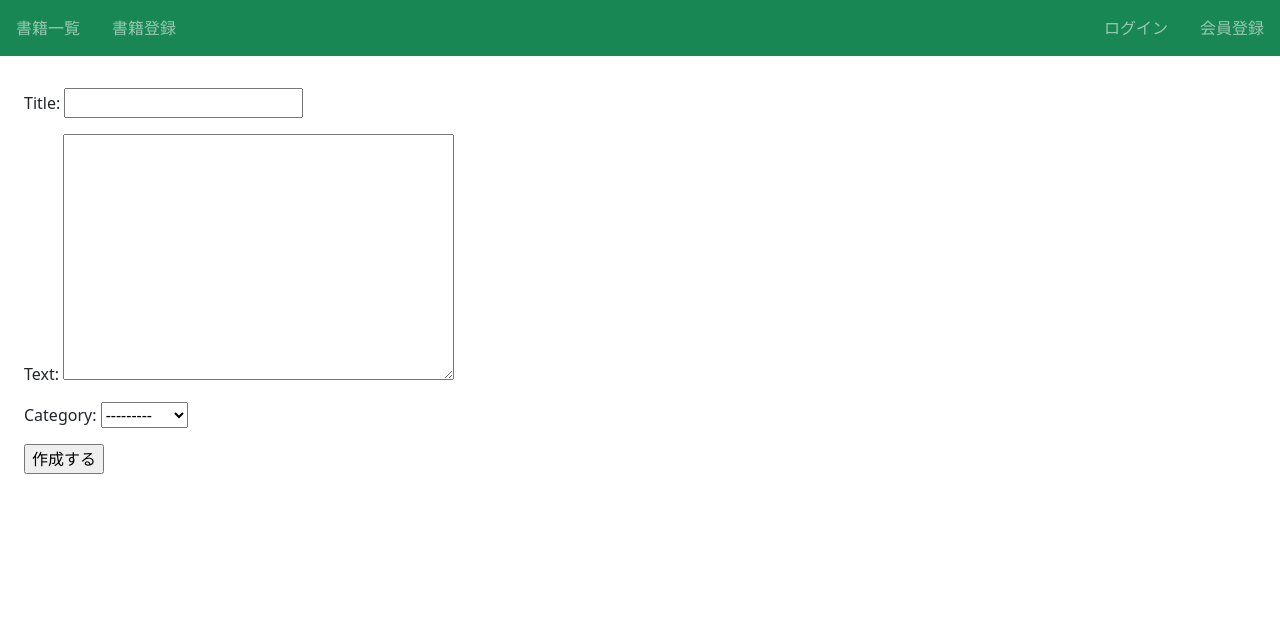
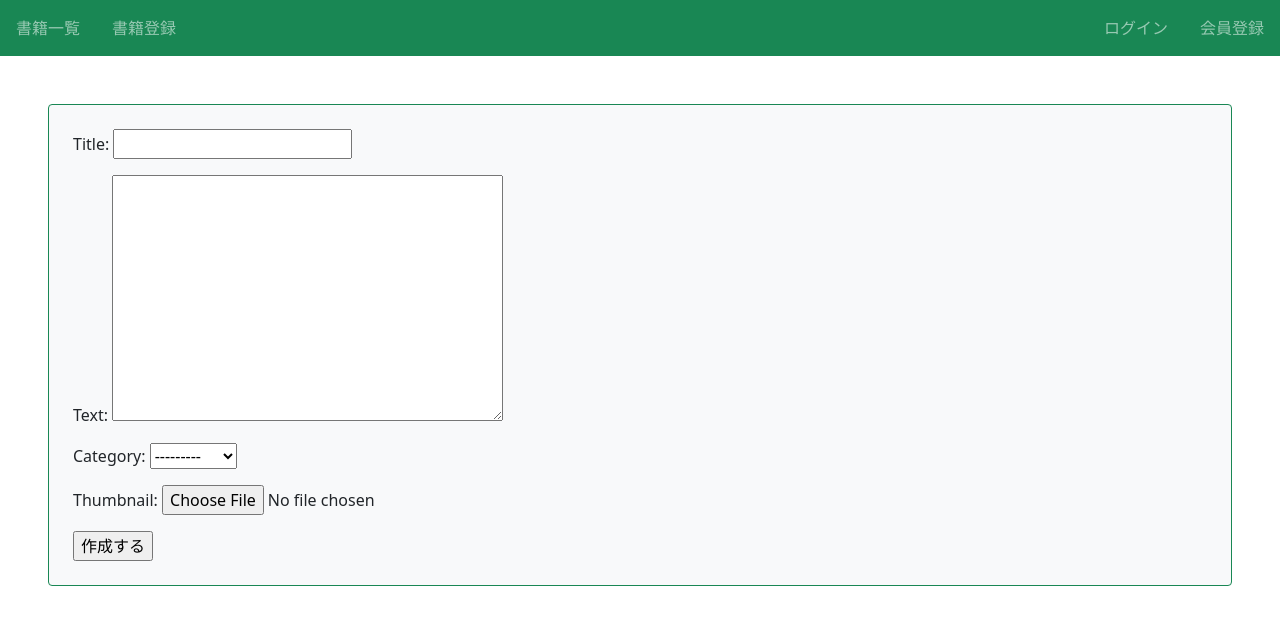
Before and after one commit to miyazakihiroaki/bookproject, a Django app: page /book/create/ in a window 1280 px wide. Shown: the top 625 px of the page. Run offline with Django 3.2, Linux system fonts and the light colour scheme.

Commit message:
finish5-8

```diff
--- a/book/models.py
+++ b/book/models.py
@@ -12,6 +12,7 @@ CATEGORY = (('business', 'ビジネス'),('life', '生活'),('other','その他'
 class Book(models.Model):
     title = models.CharField(max_length=100)
     text = models.TextField()
+    thumbnail = models.ImageField(null=True, blank=True)
     category = models.CharField(
         max_length=100,
         choices = CATEGORY
--- a/book/templates/book/book_create.html
+++ b/book/templates/book/book_create.html
@@ -3,7 +3,7 @@
 {% block title %}書籍作成{% endblock%}
 
 {% block content %}
-    <form method='POST'>{% csrf_token %}
+    <form method='POST' enctype="multipart/form-data" class="p-4 m-4 bg-light border border-success rounded form-group">{% csrf_token %}
         {{form.as_p}}
         <input type='submit' value='作成する'>
         {% comment %} <input  class="btn btn-primary" type='submit'><a href="{% url 'finish-add' %}"> 新規作成する </a></input> {% endcomment %}
--- a/book/templates/book/book_detail.html
+++ b/book/templates/book/book_detail.html
@@ -8,7 +8,7 @@
     <div class="p-4 m-4 bg-light border border-success rounded">
         <h2 class="text-success">{{object.title}}</h2>
         <p>{{ object.text }}</p>
-        <a href="{% url 'review'object.pk %}" class="btn btn-primary"> レビューする </a>
+        <a href="{% url 'review' object.pk %}" class="btn btn-primary"> レビューする </a>
         <a href="{% url 'list-book' %}" class="btn btn-primary"> 一覧へ </a>
         <a href="{% url 'update-book' object.pk %}" class="btn btn-primary"> 編集する </a>
         <a href="{% url 'delete-book' object.pk %}" class="btn btn-primary"> 消去する </a>
--- a/book/templates/book/book_update.html
+++ b/book/templates/book/book_update.html
@@ -3,7 +3,7 @@
 {% block title %}書籍修正{% endblock%}
 
 {% block content %}
-    <form method='POST'>{% csrf_token %}
+    <form method='POST' enctype="multipart/form-data" class="p-4 m-4 bg-light border border-success rounded form-group">{% csrf_token %}
         {{form.as_p}}
         <button class="btn btn-primary" type='submit'>修正する</button>
     </form>
--- a/book/templates/book/index.html
+++ b/book/templates/book/index.html
@@ -7,6 +7,7 @@
     {% for item in object_list %}
     <div class="m-4 bg-light border border-success rounded">
         <h2 class="text-success">{{item.title}}</h2>
+        <img src="{{ item.thumbnail.url }}" class="img-thumbnail"/>
         <h6>カテゴリ：{{ item.category }}</h6>
         <div class="mt-3">
             {% comment %} <p class="card-text">{{ item.text }}</p> {% endcomment %}
--- a/book/views.py
+++ b/book/views.py
@@ -20,7 +20,7 @@ class DetailBookView(DetailView):
 class CreateBookView(CreateView):
     template_name = 'book/book_create.html'
     model = Book
-    fields = ('title', 'text', 'category')
+    fields = ('title', 'text', 'category', 'thumbnail')
     # 操作が完了した後にどこのページに飛ぶのかを決める
     # success_url = reverse_lazy('list-book')
     success_url = reverse_lazy('finish-add')
@@ -36,7 +36,7 @@ class DeleteBookView(DeleteView):
 
 class UpdateBookView(UpdateView):
     model = Book
-    fields = ('title', 'text', 'category')
+    fields = ('title', 'text', 'category', 'thumbnail')
     template_name = 'book/book_update.html'
     # 操作が完了した後にどこのページに飛ぶのかを決める
     # success_url = reverse_lazy('list-book')
--- a/bookproject/settings.py
+++ b/bookproject/settings.py
@@ -121,6 +121,10 @@ USE_TZ = True
 
 STATIC_URL = '/static/'
 
+MEDIA_URL = '/media/'
+
+MEDIA_ROOT = BASE_DIR / 'media'
+
 # Default primary key field type
 # https://docs.djangoproject.com/en/3.2/ref/settings/#default-auto-field
 
--- a/bookproject/urls.py
+++ b/bookproject/urls.py
@@ -1,4 +1,5 @@
-# Djangoがブラウザからリクエストを受け取ると、まずはプロジェクトのurls.pyがそのrequestを受け取り、requestに記載されたURLとurls.pyファイルに記載されている文字列が一致した場合に、アプリのurls.pyファイルを呼び出すイメージ
+from django.conf import settings
+from django.conf.urls.static import static
 from django.contrib import admin
 from django.urls import path, include
 
@@ -9,3 +10,7 @@ urlpatterns = [
     # ↓どんな文字列でrequestが送られてきたとしても「include('book.urls')」を呼び出す。
     path('', include('book.urls')),
 ]
+
+# Djangoがブラウザからリクエストを受け取ると、まずはプロジェクトのurls.pyがそのrequestを受け取り、requestに記載されたURLとurls.pyファイルに記載されている文字列が一致した場合に、アプリのurls.pyファイルを呼び出すイメージ
+
+urlpatterns += static(settings.MEDIA_URL, document_root = settings.MEDIA_ROOT)
```
Also changed, not shown: book/migrations/0004_book_thumbnail.py (added), db.sqlite3, media/javascript_image.jpg (added), media/javascript_image_3AGQV7Q.jpg (added), media/picture1.png (added), media/picture1_Tjeadhm.png (added), miyazakihiroaki.JPG (added).
